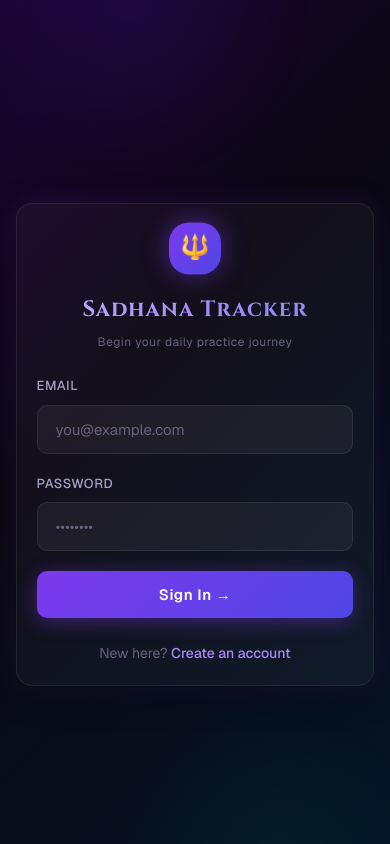
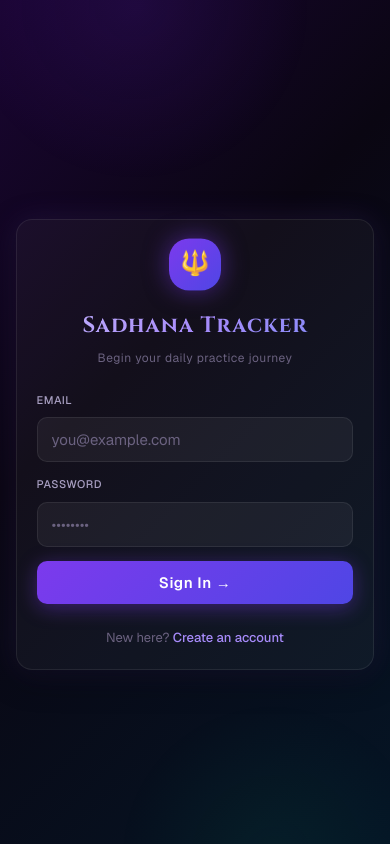
Before and after one commit to VishnuPScodes/sadhana-support, a React (Vite) app in the folder client/: page /login in a window 390 px wide. Built offline with nearby package versions, Linux system fonts and the light colour scheme; no server answers; a web font is replaced by a local one.

Commit message:
refactor: simplify Tracker header layout and integrate Navbar into Congrats and SelectPractices pages

```diff
--- a/client/src/index.css
+++ b/client/src/index.css
@@ -180,12 +180,12 @@ h1.page-title {
 
 /* ─── Form Elements ─────────────────────────────────────────────────────── */
 .form-group {
-  margin-bottom: 20px;
+  margin-bottom: clamp(14px, 3vw, 20px);
 }
 
 .form-label {
   display: block;
-  font-size: 13px;
+  font-size: clamp(11px, 2vw, 13px);
   font-weight: 500;
   color: var(--text-secondary);
   margin-bottom: 8px;
@@ -195,13 +195,13 @@ h1.page-title {
 
 .form-input {
   width: 100%;
-  padding: 14px 18px;
+  padding: clamp(12px, 2.5vw, 14px) clamp(14px, 3vw, 18px);
   background: rgba(255, 255, 255, 0.05);
   border: 1px solid var(--border);
   border-radius: var(--radius-sm);
   color: var(--text-primary);
   font-family: 'Geist', sans-serif;
-  font-size: 15px;
+  font-size: clamp(14px, 1.2vw + 12px, 15px);
   outline: none;
   transition: var(--transition);
 }
@@ -222,10 +222,10 @@ h1.page-title {
   align-items: center;
   justify-content: center;
   gap: 8px;
-  padding: 14px 28px;
+  padding: clamp(12px, 2.5vw, 14px) clamp(18px, 4vw, 28px);
   border-radius: var(--radius-sm);
   font-family: 'Geist', sans-serif;
-  font-size: 15px;
+  font-size: clamp(14px, 1.2vw + 12px, 15px);
   font-weight: 600;
   cursor: pointer;
   transition: var(--transition);
@@ -272,7 +272,7 @@ h1.page-title {
 .alert {
   padding: 12px 16px;
   border-radius: var(--radius-sm);
-  font-size: 14px;
+  font-size: clamp(13px, 2.2vw, 14px);
   margin-bottom: 20px;
   display: flex;
   align-items: center;
@@ -295,7 +295,7 @@ h1.page-title {
 .link-row {
   text-align: center;
   margin-top: 24px;
-  font-size: 14px;
+  font-size: clamp(13px, 2.2vw, 14px);
   color: var(--text-muted);
 }
 
@@ -322,7 +322,7 @@ h1.page-title {
   display: flex;
   align-items: center;
   gap: 14px;
-  padding: 16px 20px;
+  padding: clamp(12px, 3vw, 16px) clamp(14px, 3.5vw, 20px);
   background: rgba(255, 255, 255, 0.03);
   border: 1.5px solid var(--border);
   border-radius: var(--radius-sm);
@@ -372,7 +372,7 @@ h1.page-title {
 }
 
 .practice-option-name {
-  font-size: 15px;
+  font-size: clamp(13px, 2.5vw, 15px);
   font-weight: 500;
   color: var(--text-primary);
   z-index: 1;
@@ -380,14 +380,14 @@ h1.page-title {
 
 .practice-option-icon {
   margin-left: auto;
-  font-size: 20px;
+  font-size: clamp(18px, 4vw, 22px);
   z-index: 1;
 }
 
 /* ─── Tracker Cards ─────────────────────────────────────────────────────── */
 .tracker-header {
   text-align: center;
-  margin-bottom: 32px;
+  margin-bottom: 28px;
 }
 
 .date-badge {
@@ -398,7 +398,7 @@ h1.page-title {
   background: rgba(139, 92, 246, 0.1);
   border: 1px solid rgba(139, 92, 246, 0.2);
   border-radius: 100px;
-  font-size: 13px;
+  font-size: clamp(11px, 2.2vw, 13px);
   color: var(--purple-400);
   margin-bottom: 16px;
 }
@@ -413,8 +413,8 @@ h1.page-title {
 .tracker-card {
   display: flex;
   align-items: center;
-  gap: 16px;
-  padding: 20px 24px;
+  gap: clamp(10px, 3vw, 16px);
+  padding: clamp(14px, 3.5vw, 20px) clamp(14px, 4vw, 24px);
   background: rgba(255, 255, 255, 0.04);
   border: 1.5px solid var(--border);
   border-radius: var(--radius-sm);
--- a/client/src/pages/Congrats.jsx
+++ b/client/src/pages/Congrats.jsx
@@ -1,6 +1,7 @@
 import React, { useEffect, useRef, useMemo } from 'react';
 import { useLocation, useNavigate, Link } from 'react-router-dom';
 import { useAuth } from '../context/AuthContext';
+import Navbar from '../components/Navbar';
 
 const PRACTICE_ICONS = {
   'Shoonya Meditation':   '🌌',
@@ -117,8 +118,10 @@ export default function Congrats() {
   const donePractices = practices.filter(p => p.count > 0);
 
   return (
-    <div className="page" style={{ minHeight: '100vh', alignItems: 'center' }}>
-      <canvas ref={canvasRef} className="congrats-canvas" />
+    <>
+      <Navbar />
+      <div className="page" style={{ minHeight: '100vh', alignItems: 'center', paddingTop: 96 }}>
+        <canvas ref={canvasRef} className="congrats-canvas" />
 
       <div className="container-lg animate-in">
         <div className="glass-card congrats-content">
@@ -226,5 +229,6 @@ export default function Congrats() {
         </div>
       </div>
     </div>
+    </>
   );
 }
--- a/client/src/pages/SelectPractices.jsx
+++ b/client/src/pages/SelectPractices.jsx
@@ -1,6 +1,7 @@
 import React, { useState } from 'react';
 import { useNavigate } from 'react-router-dom';
 import { useAuth } from '../context/AuthContext';
+import Navbar from '../components/Navbar';
 import api from '../api';
 
 const ALL_PRACTICES = [
@@ -60,9 +61,11 @@ export default function SelectPractices() {
   const isEditing = Boolean(user?.practicesSelected);
 
   return (
-    <div className="page" style={{ paddingTop: isEditing ? 90 : 20 }}>
-      <div className="container-lg animate-in" style={{ padding: '24px 16px' }}>
-        <div className="glass-card">
+    <>
+      {user && <Navbar />}
+      <div className="page" style={{ paddingTop: user ? 96 : 32 }}>
+        <div className="container-lg animate-in" style={{ padding: '0 8px' }}>
+          <div className="glass-card">
           <div className="brand">
             <div className="brand-icon">🧘</div>
             <h1 className="brand-title">
@@ -150,5 +153,6 @@ export default function SelectPractices() {
         </div>
       </div>
     </div>
+    </>
   );
 }
--- a/client/src/pages/Tracker.jsx
+++ b/client/src/pages/Tracker.jsx
@@ -312,22 +312,12 @@ export default function Tracker() {
         <div className="container-lg animate-in">
           <div className="glass-card">
             {/* Header */}
-            <div className="tracker-header" style={{ display: 'flex', justifyContent: 'space-between', alignItems: 'flex-start', flexWrap: 'wrap', gap: 12 }}>
-              <div>
-                <div className="date-badge">📅 {today}</div>
-                <h1 className="page-title">Today's Sadhana</h1>
-                <p className="page-desc" style={{ marginBottom: 0 }}>
-                  Tap a practice once or twice to record your session
-                </p>
-              </div>
-              <Link
-                to="/select-practices"
-                className="btn btn-outline"
-                style={{ fontSize: 13, padding: '8px 14px', textDecoration: 'none' }}
-                id="edit-practices-link"
-              >
-                ⚙️ Edit Practices
-              </Link>
+            <div className="tracker-header">
+              <div className="date-badge">📅 {today}</div>
+              <h1 className="page-title">Today's Sadhana</h1>
+              <p className="page-desc">
+                Tap a practice once or twice to record your session
+              </p>
             </div>
 
             {/* Progress */}
```
